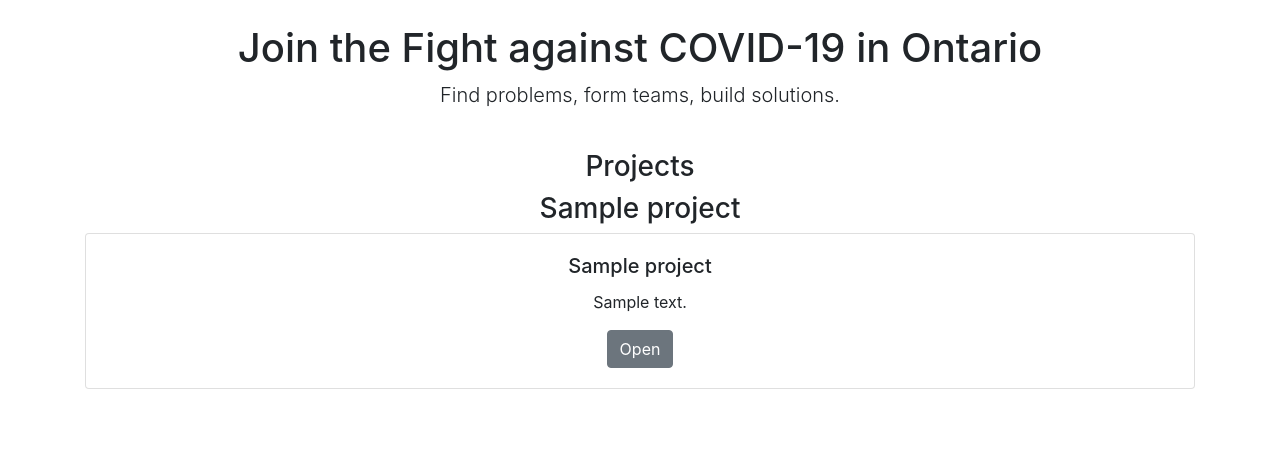
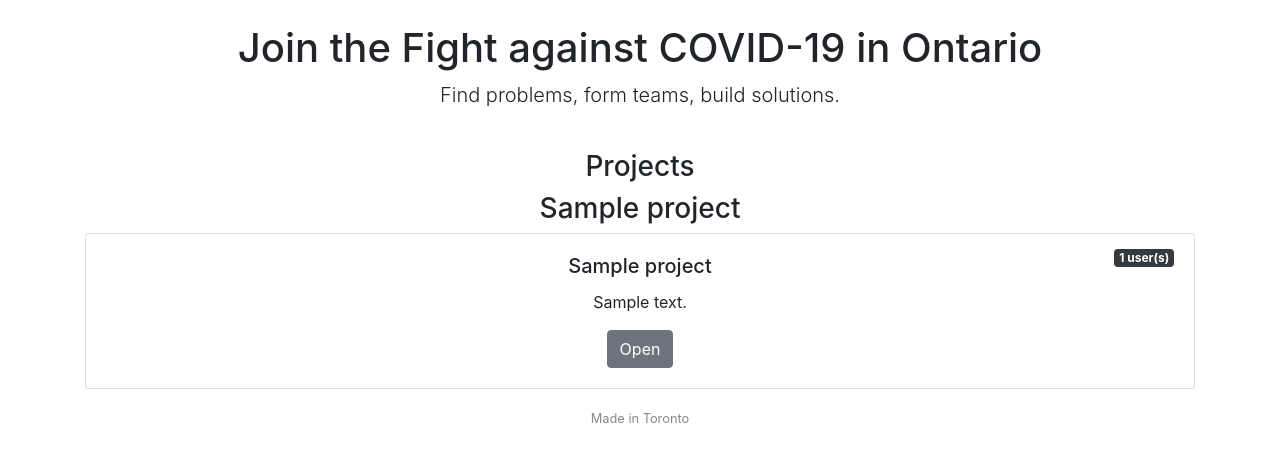
Before and after one commit to abrichr/OC19, a Flask app: page / in a window 1280 px wide. Shown: the part 56-518 px from the top of the page. Run offline with Flask 2, Linux system fonts and the light colour scheme; a database or web service that is not in the repository returns one stand-in record (values such as "Sample title"); some libraries are stand-ins or nearby versions.

Commit message:
Show number of users per project; add footer

```diff
--- a/app/project/routes.py
+++ b/app/project/routes.py
@@ -37,10 +37,24 @@ def submit():
     )
 
 
+def add_user_to_project(project_id, user_id):
+    print('add_user_to_project() project_id:', project_id, 'user_id:', user_id)
+    result = mongo.db.projects.update_one({
+        '_id': ObjectId(project_id)
+    }, {
+        '$addToSet': {
+            'users': ObjectId(user_id)
+        }
+    })
+    modified_count = result.modified_count
+    print('add_user_to_project() modified_count:', modified_count)
+    return modified_count
+
+
 @project_blueprint.route('/join/<project_id>/', methods=['GET', 'POST'])
 @login_required
 def join(project_id):
-    # TODO: join current user to project
+    add_user_to_project(project_id, current_user.id)
     return redirect(url_for('project.view', project_id=project_id))
 
 
--- /dev/null
+++ b/app/static/css/projects.css
@@ -0,0 +1,5 @@
+.num-users {
+  position: absolute;
+  right: 20px;
+  top: 10px;
+}
--- a/app/templates/home/main.html
+++ b/app/templates/home/main.html
@@ -4,6 +4,17 @@
 {% block title %}
 
 - Ontario COVID-19
+
+{% endblock %}
+
+
+{% block css %}
+
+<link
+  rel="stylesheet"
+  type="text/css"
+  href="{{ url_for('static', filename='css/projects.css') }}"
+/>
 
 {% endblock %}
 
@@ -62,6 +73,11 @@
                   <p class="card-text">
                     {{ project.description }}
                   </p>
+                  <div class="num-users">
+                    <span class="badge badge-dark">
+                      {{ project.users|length }} user(s)
+                    </span>
+                  </div>
                   <a
                     href="{{
                       url_for('project.view', project_id=project._id)
--- a/app/templates/layout.html
+++ b/app/templates/layout.html
@@ -86,6 +86,13 @@
   margin-bottom: 0;
 }
 
+#footer {
+  text-align: center;
+  font-size: 80%;
+  margin-top: 20px;
+  color: #888;
+}
+
 </style>
 
 
@@ -154,6 +161,10 @@
   {% block content %}
   {% endblock %}
 
+  <div id="footer">
+    <p>Made in Toronto</p>
+  </div>
+
 </body>
 
 </html>
```
Also changed, not shown: app/templates/project/view.html (+35 -2 lines).
